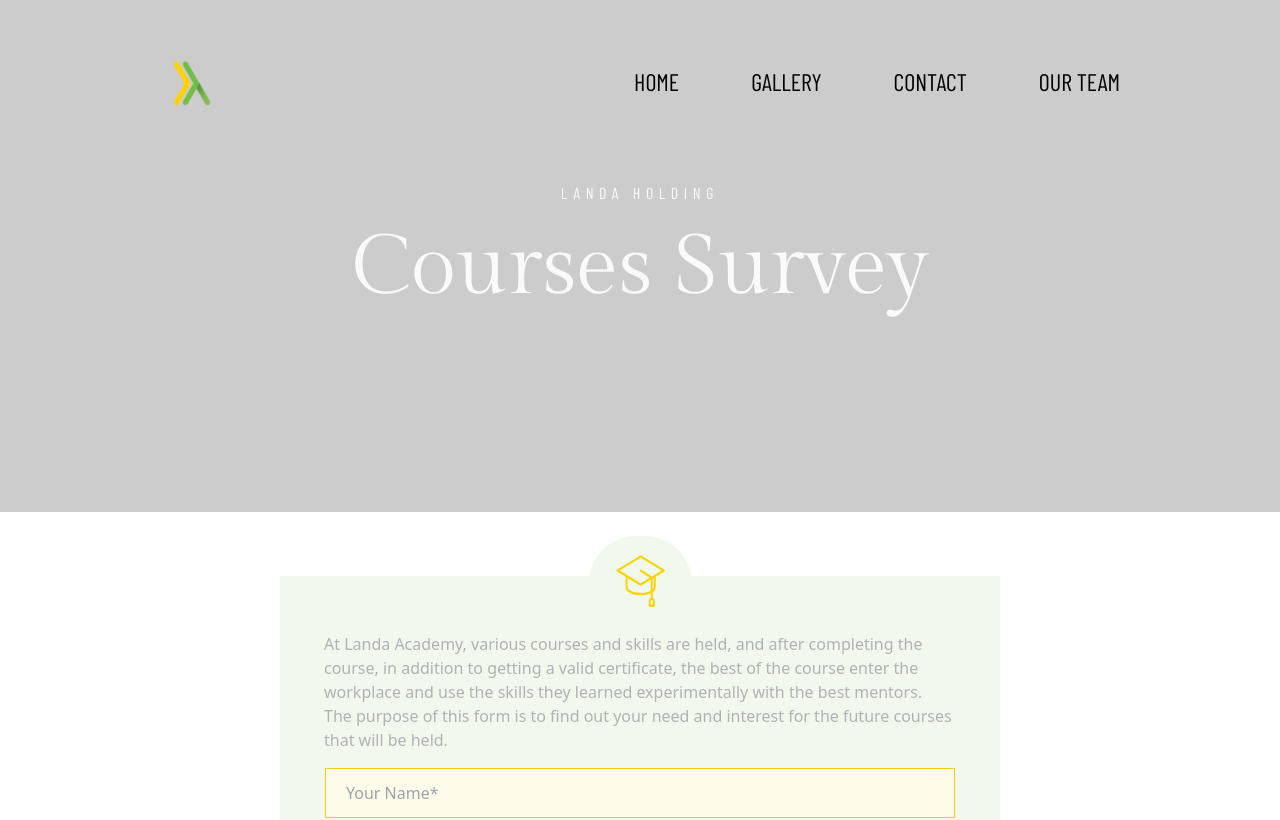
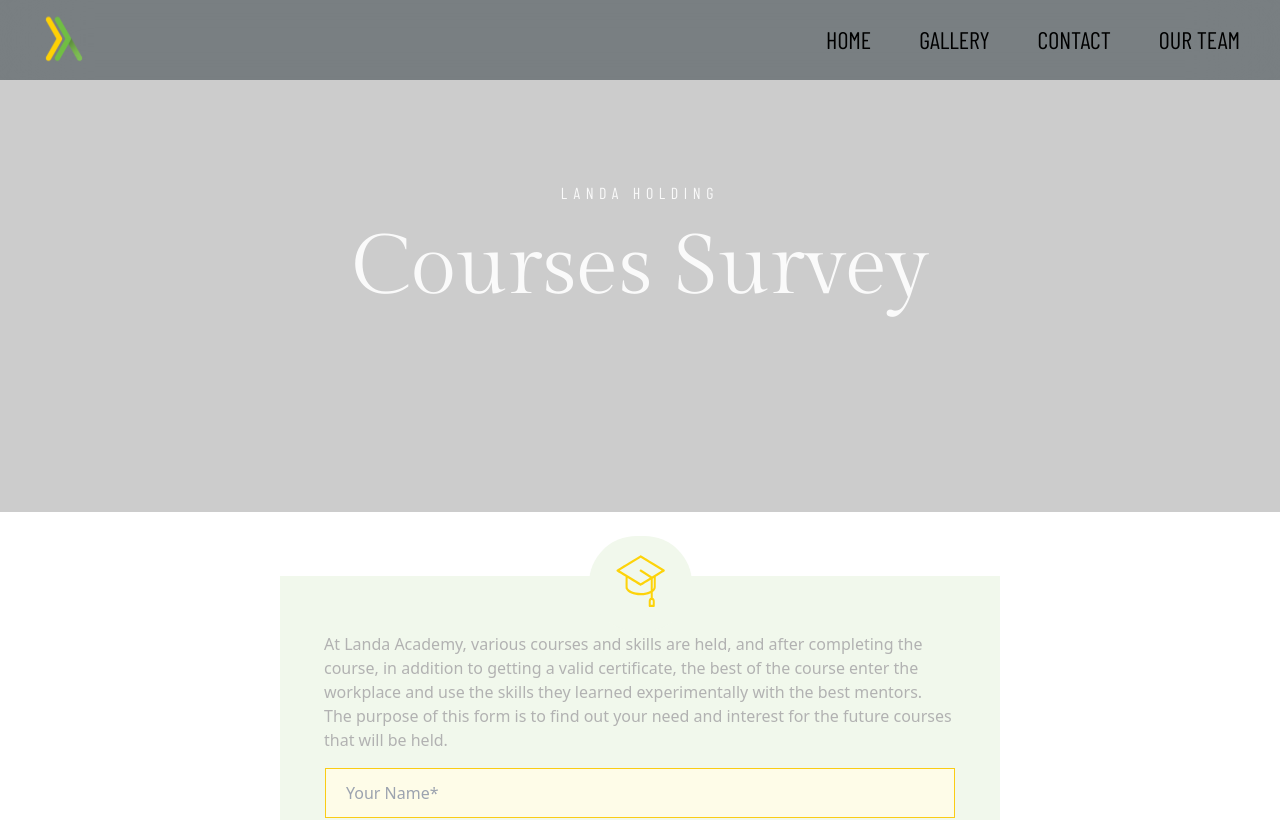
Before and after one commit to Landa-Startup/academy, a Next.js app: page /survey in a window 1280 px wide. Shown: the top 820 px of the page. Built offline with nearby package versions, Linux system fonts and the light colour scheme; no server answers.

Commit message:
fix: fix main nav-bar and add background

```diff
--- a/components/Home/HomeGallery.tsx
+++ b/components/Home/HomeGallery.tsx
@@ -2,20 +2,19 @@ import Image from 'next/image';
 import React from 'react';
 import Button from '../common/Button';
 // import Loading from './../../app/loading';
-import {homeGalleryImage} from '../Constant/constant'
+import { homeGalleryImage } from '../Constant/constant';
 
 export default function Gallery() {
-
   return (
     <div className="relative h-screen snap-start bg-neutral-50/95 py-5">
       <div className="flex flex-col">
         <div className="text-center text-base font-normal leading-[50px] tracking-[5.6px] text-lime-400 md:text-[32px] md:tracking-[11.20px]">
           LANDA ACADEMY
         </div>
-        <div className="text-center font-gilda text-3xl font-normal leading-[50px] tracking-[1.6px] text-black md:text-[64px] md:tracking-[3.20px]">
+        <div className="-mt-3 text-center font-gilda text-3xl font-normal tracking-[1.6px] text-black md:text-[64px] md:leading-[50px] md:tracking-[3.20px]">
           Our Gallery
         </div>
-        <div className="mx-8 mb-1 mt-6 grid grid-cols-2 justify-items-center gap-2 md:mx-32 md:grid-cols-3">
+        <div className="mx-8 grid grid-cols-2 justify-items-center gap-2 md:mx-32 md:mt-6 md:grid-cols-3">
           {homeGalleryImage.map((image, index) => (
             <Image
               key={index}
--- a/components/common/Logo.tsx
+++ b/components/common/Logo.tsx
@@ -7,7 +7,7 @@ export default function Logo() {
   return (
     <div className="flex h-full items-center justify-start px-2 text-left">
       <Link href={'/'}>
-        <div className="flex h-16 w-16 flex-col items-end md:h-24 md:w-24 md:flex-row">
+        <div className="flex h-16 w-16 flex-col items-center justify-center md:w-24 md:flex-row">
           <Image
             loading="lazy"
             className="object-cover"
--- a/components/layout/Navbar.tsx
+++ b/components/layout/Navbar.tsx
@@ -13,7 +13,7 @@ export default function Navbar({ children }: { children: React.ReactNode }) {
 
   const menuItems = [
     { label: 'HOME', href: '/' },
-    { label: "GALLERY", href: "/gallery" },
+    { label: 'GALLERY', href: '/gallery' },
     { label: 'CONTACT', href: '/contact' },
     // { label: "ABOUT", href: "/about" },
     { label: 'OUR TEAM', href: '/our-team' }
@@ -45,8 +45,8 @@ export default function Navbar({ children }: { children: React.ReactNode }) {
         aria-label="Menu Toggle"
         ref={drawerRef}
       />
-      <div className="drawer-content relative flex flex-col md:px-32 md:pt-5">
-        <div className="navbar flex w-full items-center justify-between bg-transparent text-black">
+      <div className="drawer-content relative flex flex-col">
+        <div className="navbar flex w-full items-center justify-between bg-[#26323880] text-black backdrop-blur-2xl">
           <div className="flex-none lg:hidden">
             <label
               htmlFor="my-drawer-3"
@@ -68,10 +68,10 @@ export default function Navbar({ children }: { children: React.ReactNode }) {
             </label>
           </div>
           <Logo />
-          <div className="hidden xl:flex">
-            <ul className="menu menu-horizontal flex justify-center space-x-10 font-condensed text-xl">
+          <div className="hidden xl:flex xl:justify-center">
+            <ul className="menu menu-horizontal flex justify-center font-condensed text-xl">
               {menuItems.map((item) => (
-                <li className="h-9 text-2xl" key={item.label}>
+                <li className="mx-2 text-2xl" key={item.label}>
                   <Link
                     href={item.href}
                     className="hover:bg-black hover:text-white"
```
